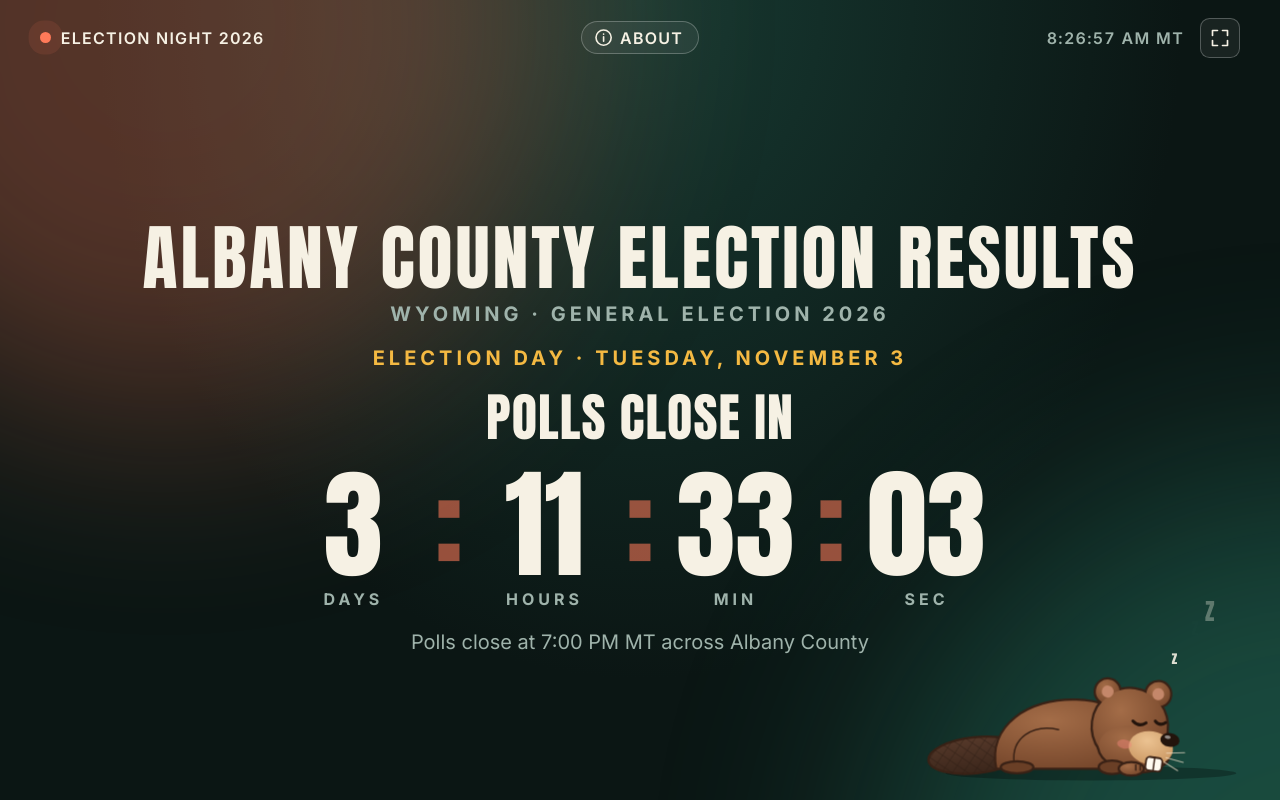
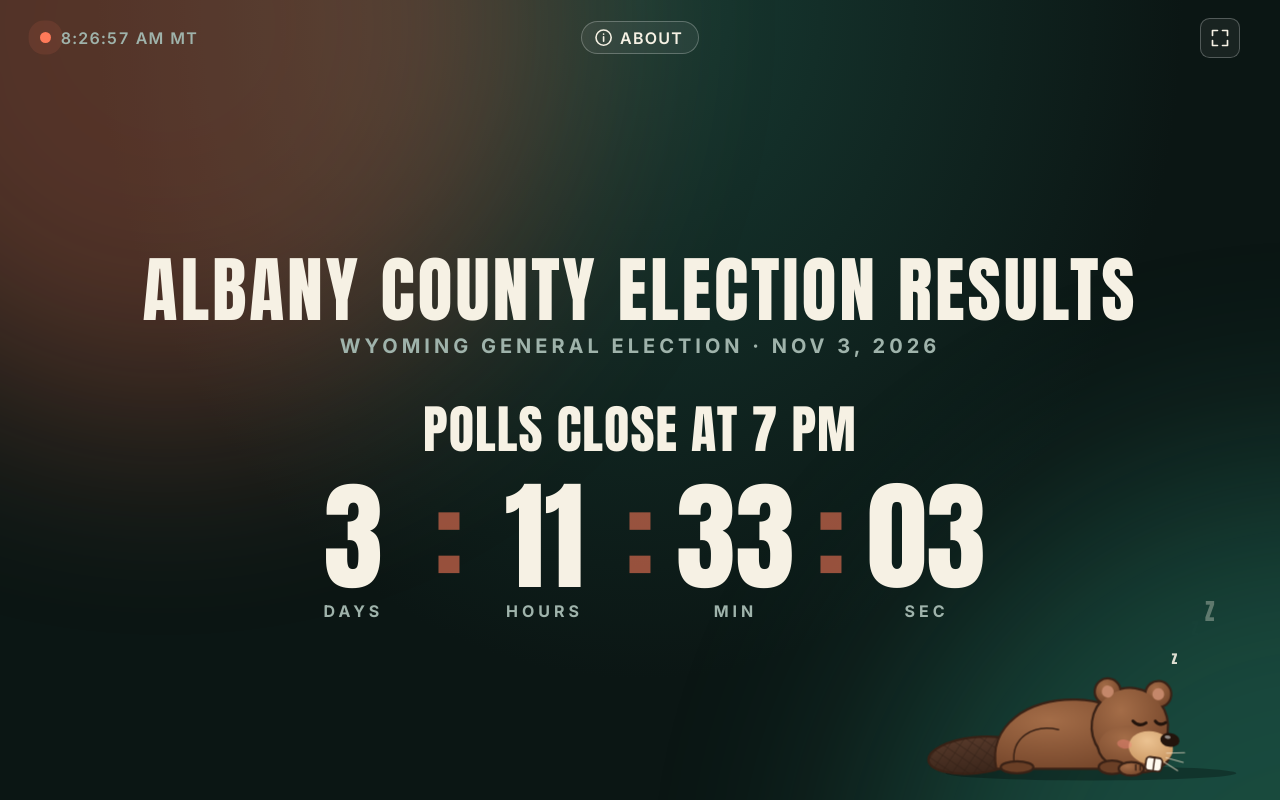
Before and after one commit to musselmanth/eager-beaver, a Next.js app: page / in a window 1280 px wide. Built offline with nearby package versions, Linux system fonts and the light colour scheme.

Commit message:
design changes

```diff
--- a/src/app/page.js
+++ b/src/app/page.js
@@ -351,13 +351,13 @@ function RaceBoard({ results, groups, asOf, pdfLinks }) {
 function SiteTitle({ heading = false }) {
   const Title = heading ? 'h1' : 'p';
   return (
-    <div>
+    <div className={styles.siteHead}>
       <Title className={styles.siteTitle}>
         <span className={styles.nowrap}>Albany County</span>{' '}
         <span className={styles.nowrap}>Election Results</span>
       </Title>
       <p className={styles.siteSubtitle}>
-        <span className={styles.nowrap}>Wyoming</span> · <span className={styles.nowrap}>General Election 2026</span>
+        <span className={styles.nowrap}>Wyoming General Election</span> · <span className={styles.nowrap}>Nov 3, 2026</span>
       </p>
     </div>
   );
@@ -586,11 +586,10 @@ export default function ResultsPage() {
     <header className={styles.topBar}>
       <span className={styles.live}>
         <span className={styles.liveDot} />
-        Election Night 2026
+        <span className={styles.clock}>{mtTime(now)} MT</span>
       </span>
       <About clerkUrl={CLERK_URL} />
       <span className={styles.topRight}>
-        <span className={styles.clock}>{mtTime(now)} MT</span>
         {canFullscreen && (
           <button
             type="button"
@@ -690,7 +689,7 @@ export default function ResultsPage() {
 
   let kicker, heading, body, beaver;
   if (polling) {
-    kicker = 'Polls are closed · Watching for results';
+    kicker = null;
     heading = null;
     const nextIn = Math.max(0, Math.ceil(((nextPingAt ?? now) - now) / 1000));
     // We only get here while there are no results, so every finished check is a sad one.
@@ -746,24 +745,14 @@ export default function ResultsPage() {
       </>
     );
   } else if (now < POLLS_CLOSE) {
-    kicker = 'Election Day · Tuesday, November 3';
-    heading = 'Polls close in';
-    body = (
-      <>
-        <Countdown ms={POLLS_CLOSE - now} />
-        <p className={styles.status}>Polls close at 7:00 PM MT across Albany County</p>
-      </>
-    );
+    kicker = null;
+    heading = 'Polls close at 7 PM';
+    body = <Countdown ms={POLLS_CLOSE - now} />;
     beaver = { mood: 'curled', pollsOpen: true, earlyVoting: now < ELECTION_DAY };
   } else {
     kicker = 'Polls are closed!';
-    heading = 'Checking for results in';
-    body = (
-      <>
-        <Countdown ms={FIRST_PING - now} />
-        <p className={styles.status}>We&apos;ll start checking the Albany County Clerk&apos;s site at 8:00 PM MT</p>
-      </>
-    );
+    heading = 'First check at 8 PM';
+    body = <Countdown ms={FIRST_PING - now} />;
     // Wake up gradually for the first check: stir, then sit up at the laptop
     // (the same early wake-up as every later check), so 8:00 is seamless.
     const untilFirst = FIRST_PING - now;
@@ -784,7 +773,7 @@ export default function ResultsPage() {
       {header}
       <section className={styles.content}>
         <SiteTitle />
-        <p className={styles.kicker}>{kicker}</p>
+        {kicker && <p className={styles.kicker}>{kicker}</p>}
         {heading && <h1 className={styles.heading}>{heading}</h1>}
         {body}
         {/* One beaver across the waiting screens, so it animates between poses instead of being swapped out. */}
--- a/src/app/page.module.css
+++ b/src/app/page.module.css
@@ -162,6 +162,11 @@
   color: var(--text);
 }
 
+/* Breathing room between the site title and the countdown or status below it. */
+.content > .siteHead {
+  margin-bottom: clamp(0.25rem, 3vh, 2rem);
+}
+
 .siteSubtitle {
   font-weight: 700;
   text-transform: uppercase;
@@ -239,13 +244,6 @@
   text-transform: uppercase;
   color: var(--muted);
   margin-top: 0.3rem;
-}
-
-.status {
-  text-wrap: balance;
-  color: var(--muted);
-  font-size: clamp(0.9rem, 2vw, 1.25rem);
-  max-width: 40rem;
 }
 
 /* The napping beaver: inline on phones, tucked in the bottom-right corner on desktop. */
```
